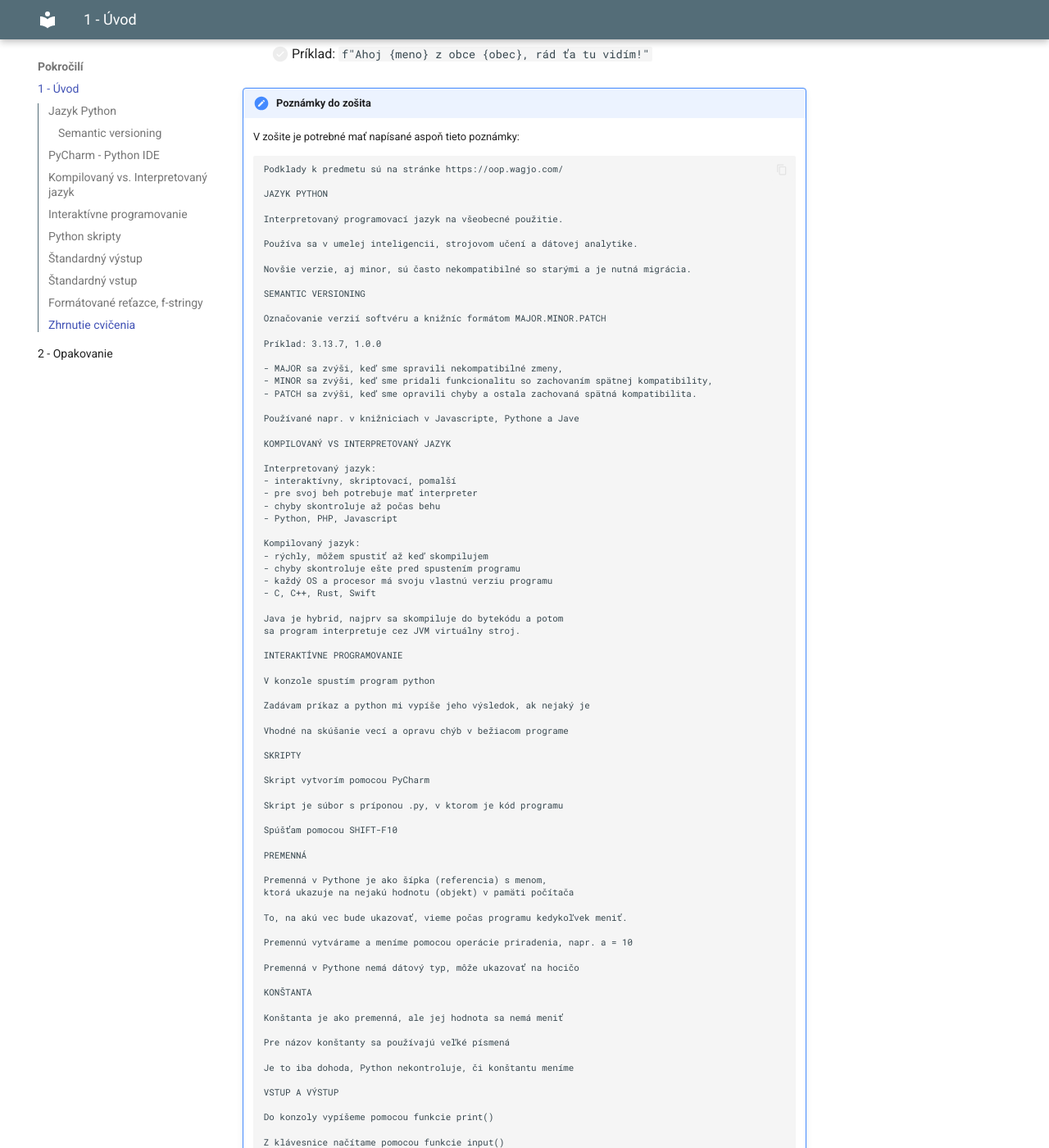
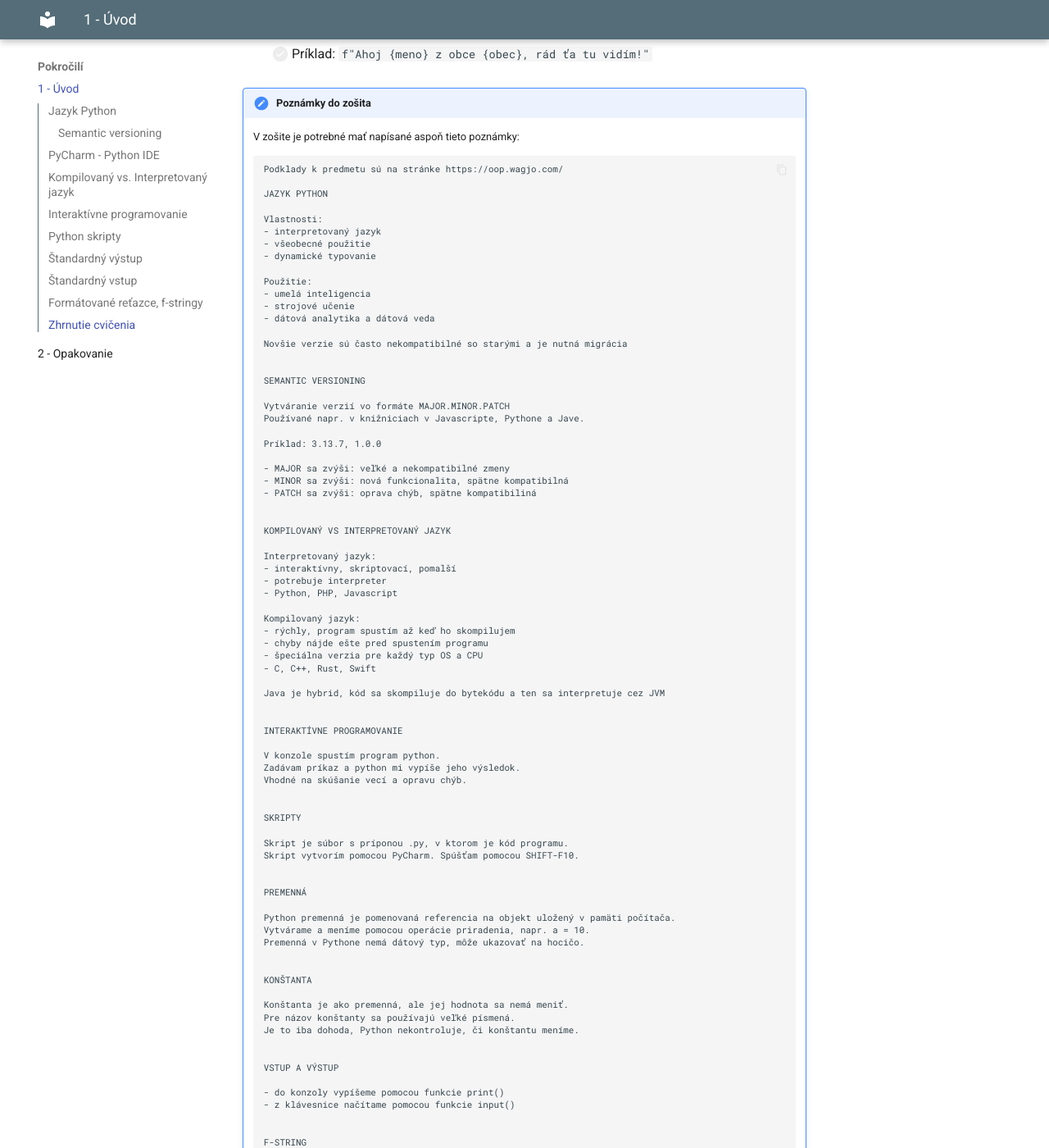
Before and after one commit to wagjo/oop, an MkDocs documentation site: the page built from docs/pokrocili-3/p1-uvod.md, in a window 1280 px wide and 1400 px high, scrolled down 9050 px. Shown: the whole window at 82% size. Built offline with MkDocs 1.6.1 and Material for MkDocs 9.7.7, drawn with Linux system fonts in a browser that asks for light colours; some of the changed text lies outside the part shown.

Commit message:
Update notes

````diff
--- a/docs/pokrocili-3/p1-uvod.md
+++ b/docs/pokrocili-3/p1-uvod.md
@@ -332,95 +332,84 @@ Ak pred reťazec vložíme znak `f`, môžeme do tohto reťazca pomocou zložen
 
     JAZYK PYTHON
 
-    Interpretovaný programovací jazyk na všeobecné použitie.
+    Vlastnosti:
+    - interpretovaný jazyk
+    - všeobecné použitie
+    - dynamické typovanie
 
-    Používa sa v umelej inteligencii, strojovom učení a dátovej analytike.
+    Použitie:
+    - umelá inteligencia
+    - strojové učenie
+    - dátová analytika a dátová veda
 
-    Novšie verzie, aj minor, sú často nekompatibilné so starými a je nutná migrácia.
+    Novšie verzie sú často nekompatibilné so starými a je nutná migrácia
+
 
     SEMANTIC VERSIONING
 
-    Označovanie verzií softvéru a knižníc formátom MAJOR.MINOR.PATCH
+    Vytváranie verzií vo formáte MAJOR.MINOR.PATCH
+    Používané napr. v knižniciach v Javascripte, Pythone a Jave.
 
     Príklad: 3.13.7, 1.0.0
 
-    - MAJOR sa zvýši, keď sme spravili nekompatibilné zmeny,
-    - MINOR sa zvýši, keď sme pridali funkcionalitu so zachovaním spätnej kompatibility,
-    - PATCH sa zvýši, keď sme opravili chyby a ostala zachovaná spätná kompatibilita.
+    - MAJOR sa zvýši: veľké a nekompatibilné zmeny
+    - MINOR sa zvýši: nová funkcionalita, spätne kompatibilná
+    - PATCH sa zvýši: oprava chýb, spätne kompatibiliná
 
-    Používané napr. v knižniciach v Javascripte, Pythone a Jave
 
     KOMPILOVANÝ VS INTERPRETOVANÝ JAZYK
 
     Interpretovaný jazyk:
     - interaktívny, skriptovací, pomalší
-    - pre svoj beh potrebuje mať interpreter
-    - chyby skontroluje až počas behu
+    - potrebuje interpreter
     - Python, PHP, Javascript
 
     Kompilovaný jazyk:
-    - rýchly, môžem spustiť až keď skompilujem
-    - chyby skontroluje ešte pred spustením programu
-    - každý OS a procesor má svoju vlastnú verziu programu
+    - rýchly, program spustím až keď ho skompilujem
+    - chyby nájde ešte pred spustením programu
+    - špeciálna verzia pre každý typ OS a CPU
     - C, C++, Rust, Swift
 
-    Java je hybrid, najprv sa skompiluje do bytekódu a potom
-    sa program interpretuje cez JVM virtuálny stroj.
+    Java je hybrid, kód sa skompiluje do bytekódu a ten sa interpretuje cez JVM
+
 
     INTERAKTÍVNE PROGRAMOVANIE
 
-    V konzole spustím program python
+    V konzole spustím program python.
+    Zadávam príkaz a python mi vypíše jeho výsledok.
+    Vhodné na skúšanie vecí a opravu chýb.
 
-    Zadávam príkaz a python mi vypíše jeho výsledok, ak nejaký je
-
-    Vhodné na skúšanie vecí a opravu chýb v bežiacom programe
 
     SKRIPTY
 
-    Skript vytvorím pomocou PyCharm
+    Skript je súbor s príponou .py, v ktorom je kód programu.
+    Skript vytvorím pomocou PyCharm. Spúšťam pomocou SHIFT-F10.
 
-    Skript je súbor s príponou .py, v ktorom je kód programu
-
-    Spúšťam pomocou SHIFT-F10
 
     PREMENNÁ
 
-    Premenná v Pythone je ako šípka (referencia) s menom,
-    ktorá ukazuje na nejakú hodnotu (objekt) v pamäti počítača
+    Python premenná je pomenovaná referencia na objekt uložený v pamäti počítača.
+    Vytvárame a meníme pomocou operácie priradenia, napr. a = 10.
+    Premenná v Pythone nemá dátový typ, môže ukazovať na hocičo.
 
-    To, na akú vec bude ukazovať, vieme počas programu kedykoľvek meniť.
-
-    Premennú vytvárame a meníme pomocou operácie priradenia, napr. a = 10
-
-    Premenná v Pythone nemá dátový typ, môže ukazovať na hocičo
 
     KONŠTANTA
 
-    Konštanta je ako premenná, ale jej hodnota sa nemá meniť
+    Konštanta je ako premenná, ale jej hodnota sa nemá meniť.
+    Pre názov konštanty sa používajú veľké písmená.
+    Je to iba dohoda, Python nekontroluje, či konštantu meníme.
 
-    Pre názov konštanty sa používajú veľké písmená
-
-    Je to iba dohoda, Python nekontroluje, či konštantu meníme
 
     VSTUP A VÝSTUP
 
-    Do konzoly vypíšeme pomocou funkcie print()
+    - do konzoly vypíšeme pomocou funkcie print()
+    - z klávesnice načítame pomocou funkcie input()
 
-    Z klávesnice načítame pomocou funkcie input()
 
     F-STRING
 
-    Umožňuje nám vkladať do reťazca premenné
-
+    Umožňuje nám vkladať do reťazca premenné.
     Príklad: f"Ahoj {meno} z obce {obec}, rád ťa tu vidím!"
-
-    PRÍKLAD
-
-    print("Dobrý deň, ako sa voláš?")
-    meno = input()
-    print("V akej obci bývaš?")
-    obec = input()
-    print(f"Ahoj {meno} z obce {obec}, rád ťa tu vidím!")
     ```
 
 
````
Also changed, not shown: docs/cvicenie-3/cv1-uvod.md (+26 -19 lines), docs/teoria-3/t1-uvod.md (+37 -38 lines).
